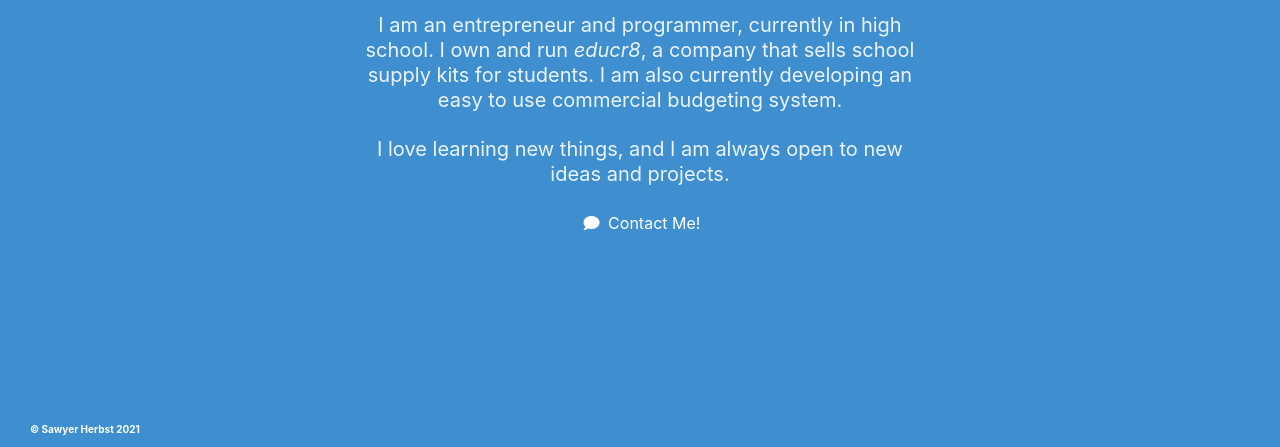
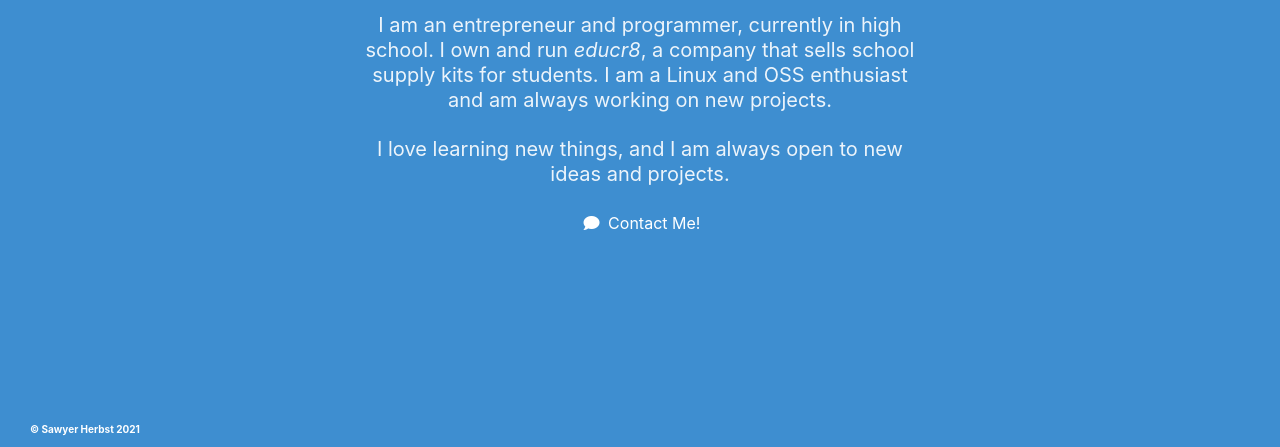
Before and after one commit to sherbst/www.sawyerherbst.com, a website: page index.html in a window 1280 px wide. Shown: the part 353-800 px from the top of the page. Drawn offline with nearby package versions, Linux system fonts and the light colour scheme; files whose address does not match are found by name.

Commit message:
Update content

```diff
--- a/index.html
+++ b/index.html
@@ -63,8 +63,8 @@
 						<p class="subtitle">
 							I am an entrepreneur and programmer, currently in high school. I
 							own and run <i>educr8</i>, a company that sells school supply
-							kits for students. I am also currently developing an easy to use
-							commercial budgeting system.
+							kits for students. I am a Linux and OSS enthusiast and am always
+							working on new projects.
 						</p>
 						<p class="subtitle">
 							I love learning new things, and I am always open to new ideas
```
